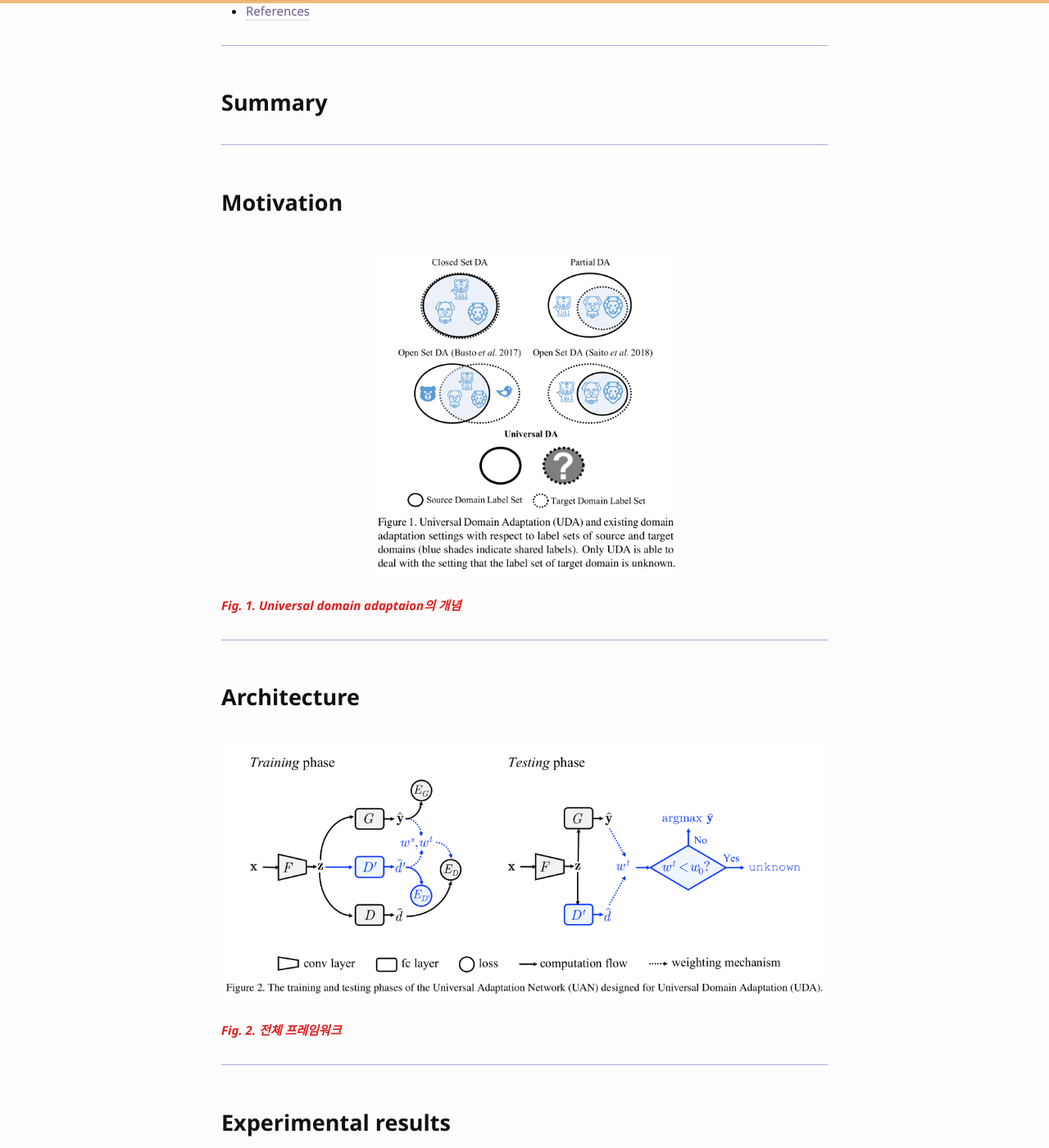
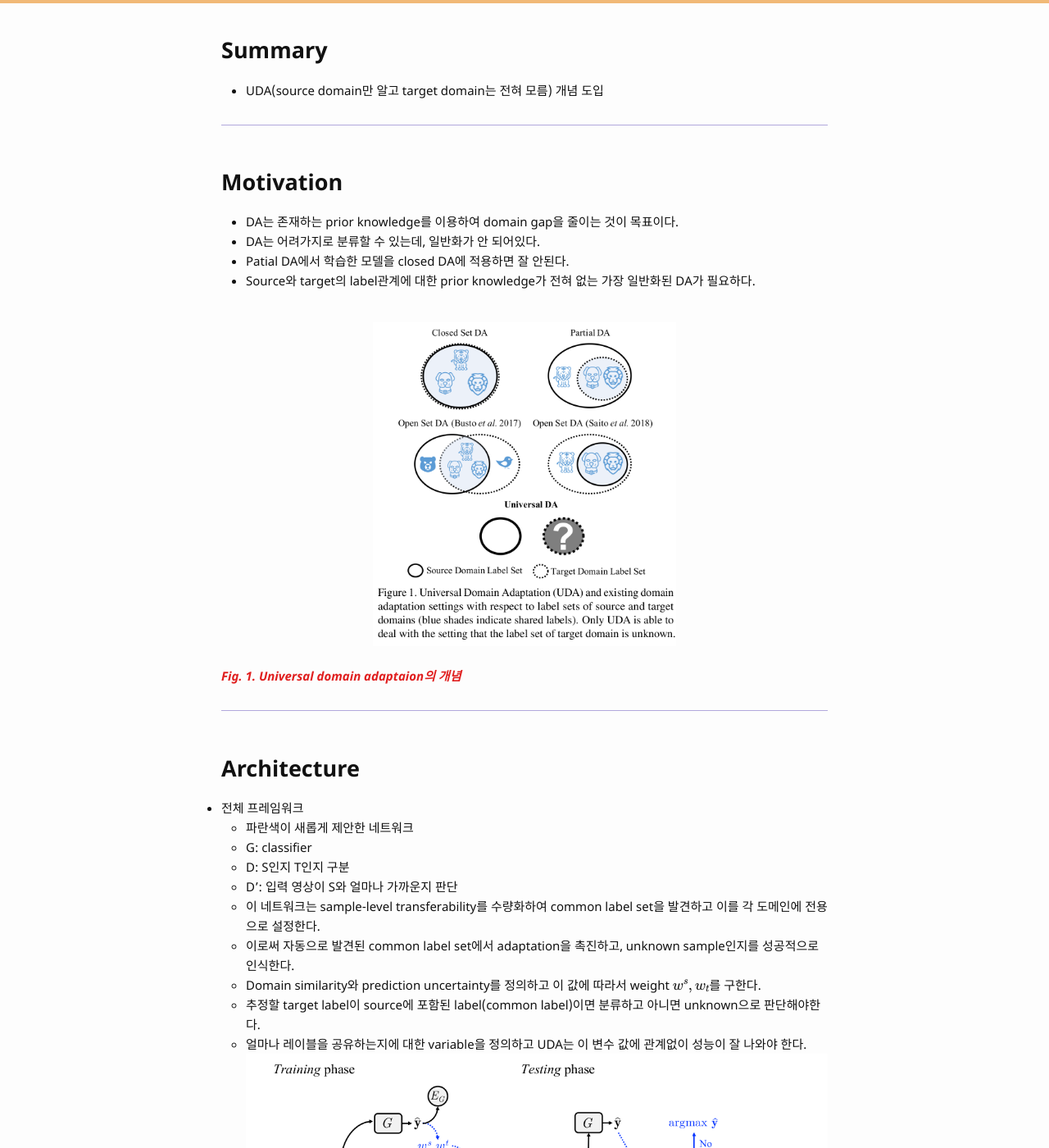
Before and after one commit to bismex/bismex.github.io, a Jekyll site: the page built from _posts/2019-05-26-UDA.md, in a window 1280 px wide and 1400 px high, scrolled down 427 px. Shown: the whole window at 82% size. Built offline with Jekyll 4.4.1, drawn with Linux system fonts in a browser that asks for light colours; formulas are drawn with MathJax 3; some of the changed text lies outside the part shown.

Commit message:
Update 2019-05-26-UDA.md

```diff
--- a/_posts/2019-05-26-UDA.md
+++ b/_posts/2019-05-26-UDA.md
@@ -19,10 +19,16 @@
 
 ## Summary
 
+- UDA(source domain만 알고 target domain는 전혀 모름) 개념 도입
+
 ---
 
 ## Motivation
 
+- DA는 존재하는 prior knowledge를 이용하여 domain gap을 줄이는 것이 목표이다.
+- DA는 어려가지로 분류할 수 있는데, 일반화가 안 되어있다.
+- Patial DA에서 학습한 모델을 closed DA에 적용하면 잘 안된다.
+- Source와 target의 label관계에 대한 prior knowledge가 전혀 없는 가장 일반화된 DA가 필요하다.
 
 <br/>
 ![picture]({{ '/assets/images/UDA01.png' | relative_url }})
@@ -35,18 +41,25 @@
 
 ## Architecture
 
-
-<br/>
+- 전체 프레임워크
+  - 파란색이 새롭게 제안한 네트워크
+  - G: classifier
+  - D: S인지 T인지 구분
+  - D': 입력 영상이 S와 얼마나 가까운지 판단
+  - 이 네트워크는 sample-level transferability를 수량화하여 common label set을 발견하고 이를 각 도메인에 전용으로 설정한다.
+  - 이로써 자동으로 발견된 common label set에서 adaptation을 촉진하고, unknown sample인지를 성공적으로 인식한다.
+  - Domain similarity와 prediction uncertainty를 정의하고 이 값에 따라서 weight $$w^s, w_t$$를 구한다.
+  - 추정할 target label이 source에 포함된 label(common label)이면 분류하고 아니면 unknown으로 판단해야한다.
+  - 얼마나 레이블을 공유하는지에 대한 variable을 정의하고 UDA는 이 변수 값에 관계없이 성능이 잘 나와야 한다.
 ![picture]({{ '/assets/images/UDA02.png' | relative_url }})
 {: style="width: 100%;" class="center"}
 <span style="color: #e01f1f;">
 <br/>
-***Fig. 2. 전체 프레임워크***</span>
+***Fig. 2. 전체 프레임워크 (UAN)***</span>
 
 ---
 
 ## Experimental results
-
 
 <br/>
 ![picture]({{ '/assets/images/UDA03.png' | relative_url }})
```
Also changed, not shown: other parts of _posts/2019-05-26-UDA.md (+2 -6 lines).
